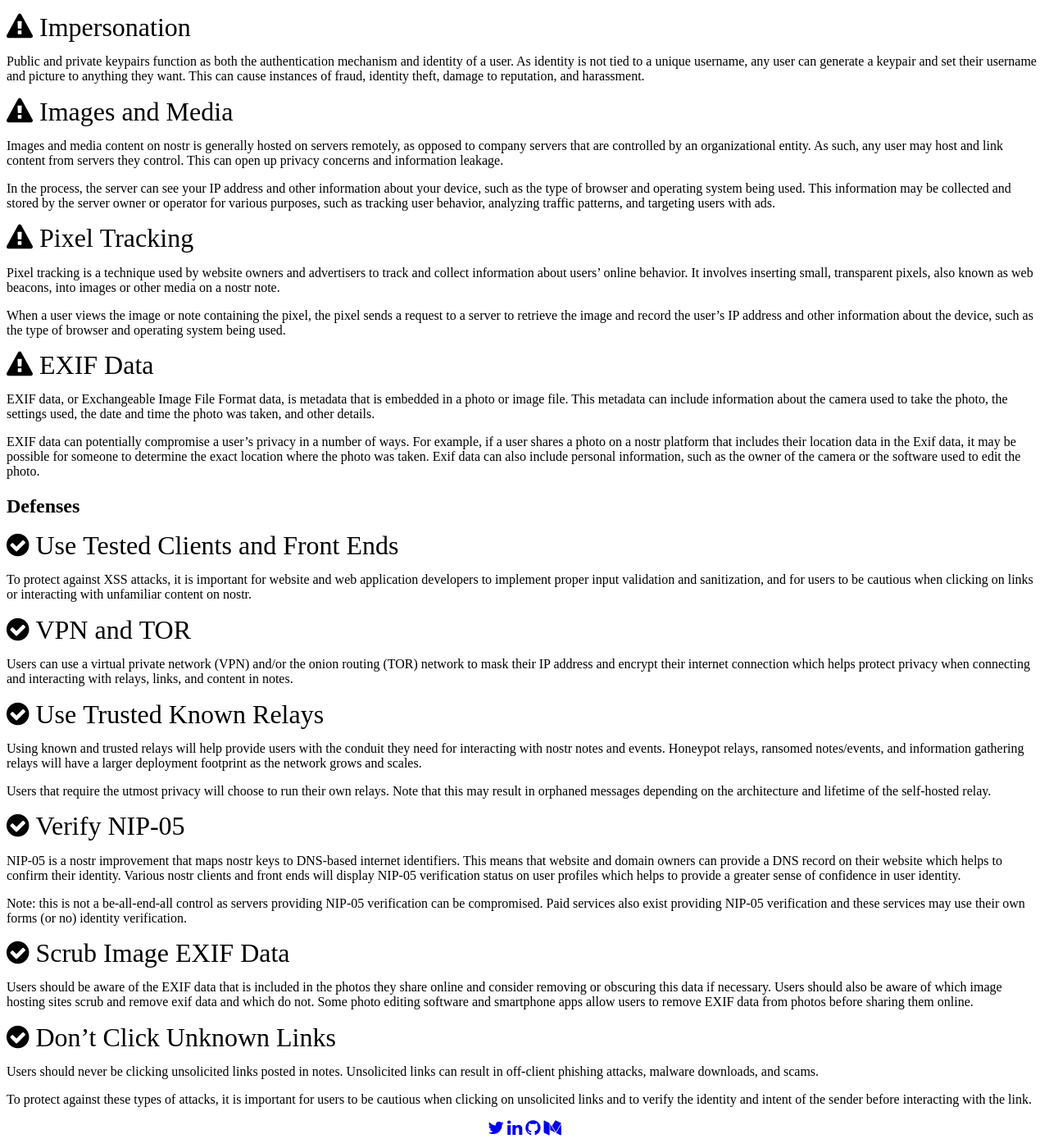
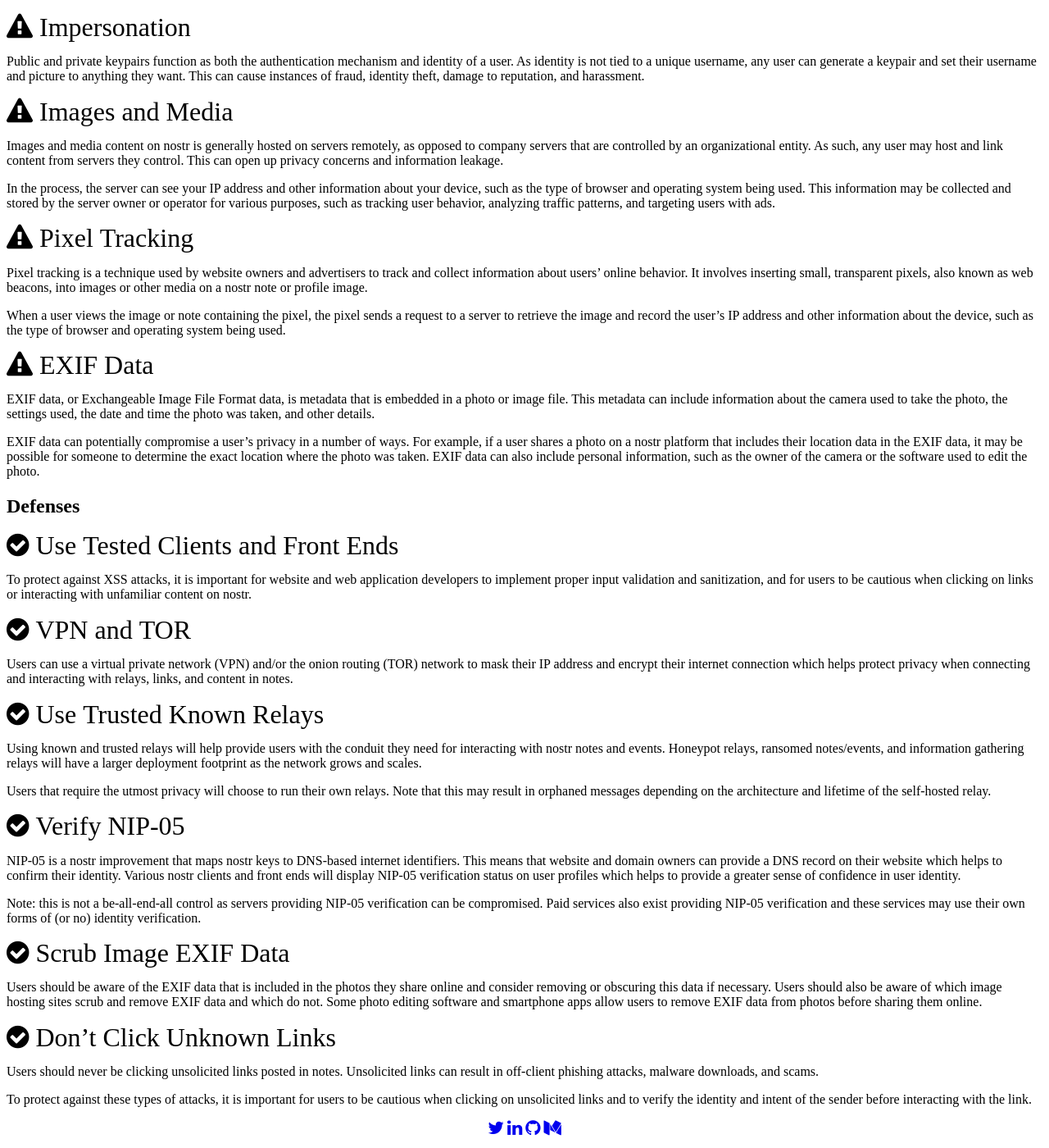
Before and after one commit to ronaldstoner/ron, a Jekyll site: the page built from _posts/2022-12-29-nostr_Security_and_Privacy.md, in a window 1280 px wide and 1400 px high, scrolled down 1180 px. Shown: the whole window at 82% size. Built offline with Jekyll 4.4.1, drawn with Linux system fonts in a browser that asks for light colours.

Commit message:
Various post fixes

```diff
--- a/_posts/2022-12-29-nostr_Security_and_Privacy.md
+++ b/_posts/2022-12-29-nostr_Security_and_Privacy.md
@@ -34,14 +34,14 @@
 In the process, the server can see your IP address and other information about your device, such as the type of browser and operating system being used. This information may be collected and stored by the server owner or operator for various purposes, such as tracking user behavior, analyzing traffic patterns, and targeting users with ads.
 
 ## <i class="fa fa-exclamation-triangle fa-lg"> Pixel Tracking
-Pixel tracking is a technique used by website owners and advertisers to track and collect information about users' online behavior. It involves inserting small, transparent pixels, also known as web beacons, into images or other media on a nostr note.
+Pixel tracking is a technique used by website owners and advertisers to track and collect information about users' online behavior. It involves inserting small, transparent pixels, also known as web beacons, into images or other media on a nostr note or profile image.
 
 When a user views the image or note containing the pixel, the pixel sends a request to a server to retrieve the image and record the user's IP address and other information about the device, such as the type of browser and operating system being used.
 
 ## <i class="fa fa-exclamation-triangle fa-lg"> EXIF Data
 EXIF data, or Exchangeable Image File Format data, is metadata that is embedded in a photo or image file. This metadata can include information about the camera used to take the photo, the settings used, the date and time the photo was taken, and other details.
 
-EXIF data can potentially compromise a user's privacy in a number of ways. For example, if a user shares a photo on a nostr platform that includes their location data in the Exif data, it may be possible for someone to determine the exact location where the photo was taken. Exif data can also include personal information, such as the owner of the camera or the software used to edit the photo.
+EXIF data can potentially compromise a user's privacy in a number of ways. For example, if a user shares a photo on a nostr platform that includes their location data in the EXIF data, it may be possible for someone to determine the exact location where the photo was taken. EXIF data can also include personal information, such as the owner of the camera or the software used to edit the photo.
 
 # Defenses
 
@@ -59,10 +59,10 @@
 ## <i class="fa fa-check-circle fa-lg"> Verify NIP-05
 NIP-05 is a nostr improvement that maps nostr keys to DNS-based internet identifiers. This means that website and domain owners can provide a DNS record on their website which helps to confirm their identity. Various nostr clients and front ends will display NIP-05 verification status on user profiles which helps to provide a greater sense of confidence in user identity.
 
-Note: this is not a be-all-end-all control as servers providing NIP-05 verification can be compromised. Paid services also exist providing NIP-05 verification and these services may use their own forms (or no) identity verification.
+Note: this is not a be-all-end-all control as servers providing NIP-05 verification can be compromised. Paid services also exist providing NIP-05 verification and these services may use their own forms of (or no) identity verification.
 
 ## <i class="fa fa-check-circle fa-lg"> Scrub Image EXIF Data
-Users should be aware of the EXIF data that is included in the photos they share online and consider removing or obscuring this data if necessary. Users should also be aware of which image hosting sites scrub and remove exif data and which do not. Some photo editing software and smartphone apps allow users to remove EXIF data from photos before sharing them online.
+Users should be aware of the EXIF data that is included in the photos they share online and consider removing or obscuring this data if necessary. Users should also be aware of which image hosting sites scrub and remove EXIF data and which do not. Some photo editing software and smartphone apps allow users to remove EXIF data from photos before sharing them online.
 
 ## <i class="fa fa-check-circle fa-lg"> Don't Click Unknown Links
 Users should never be clicking unsolicited links posted in notes. Unsolicited links can result in off-client phishing attacks, malware downloads, and scams.
```
